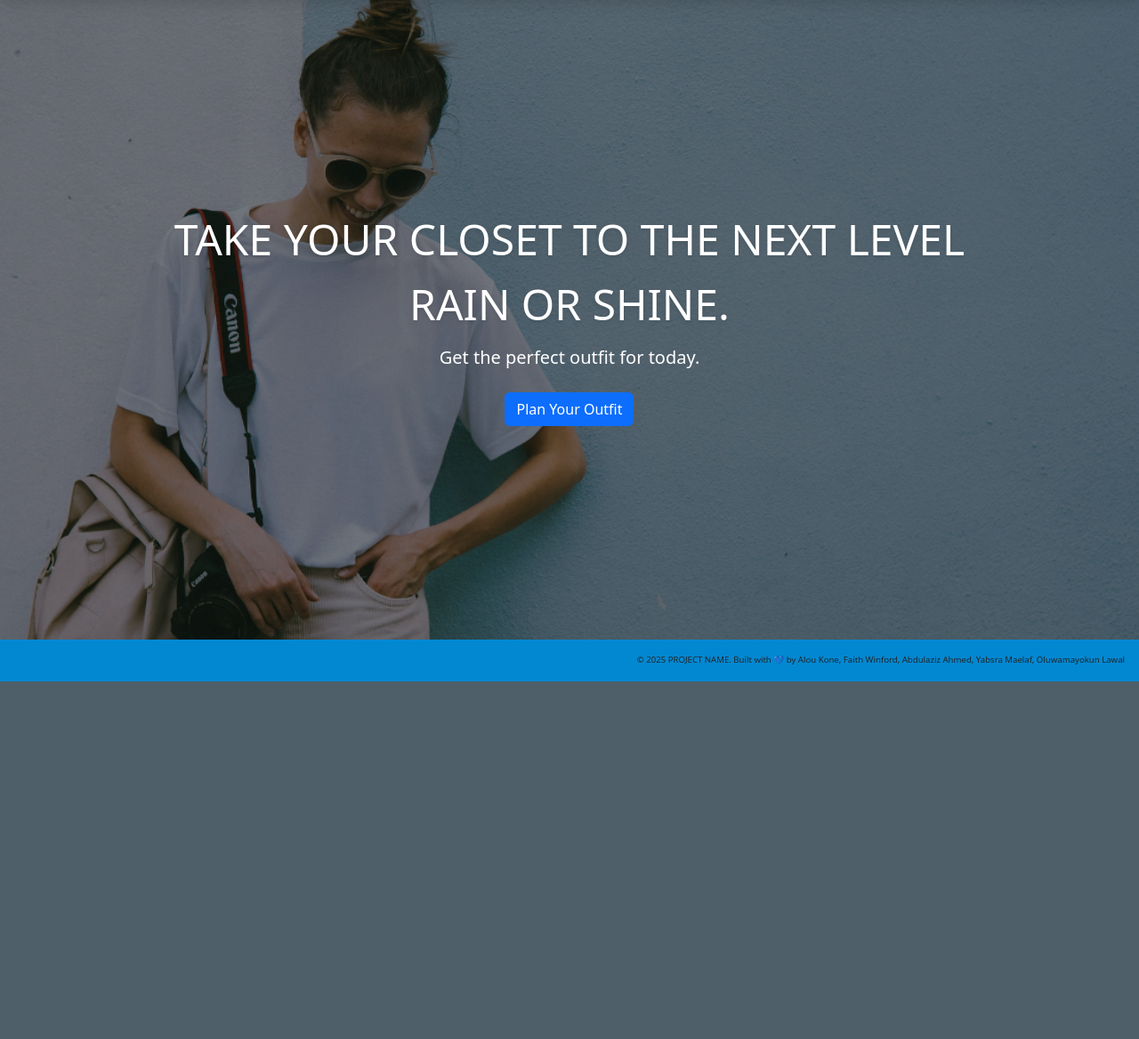
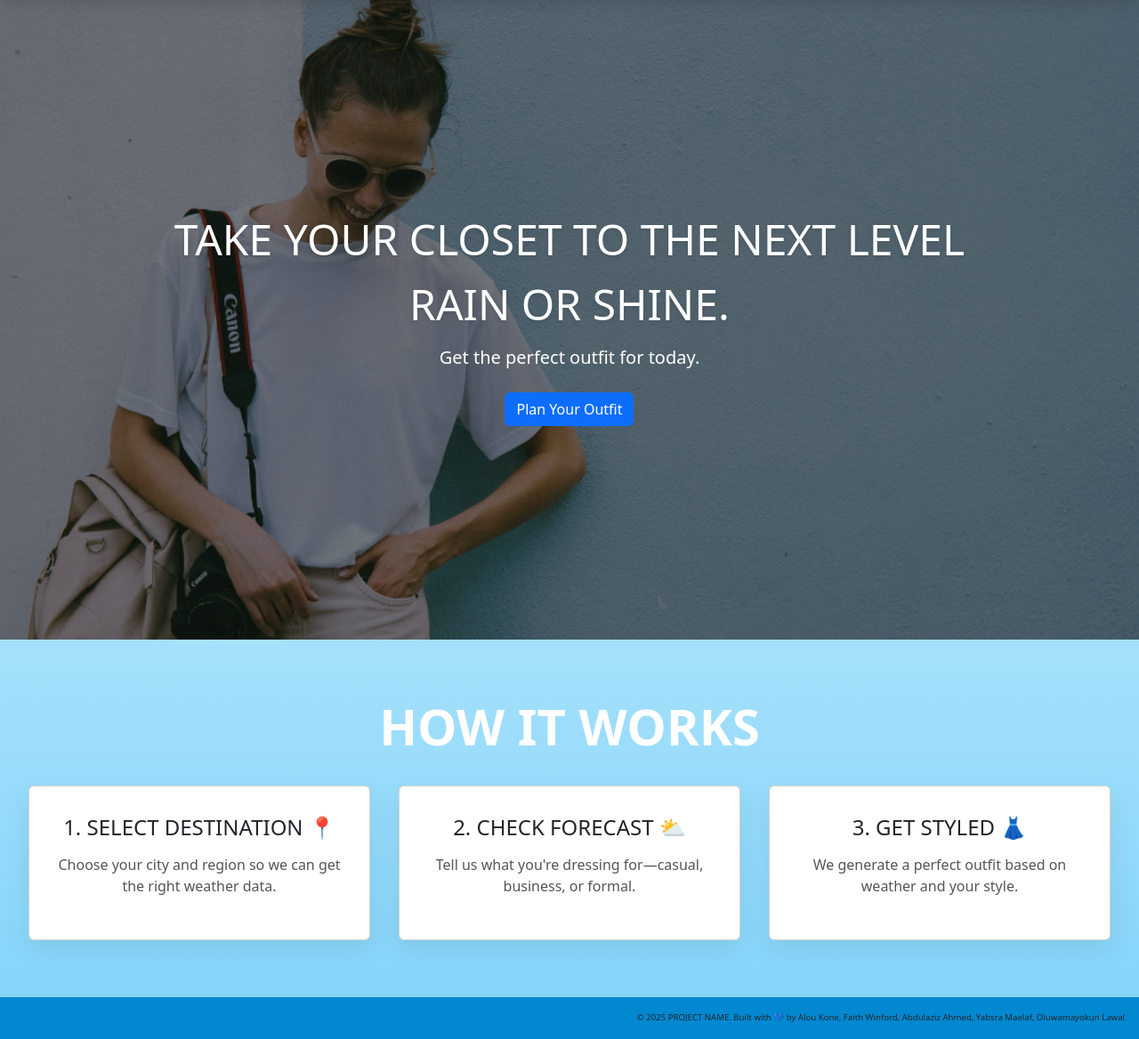
Before and after one commit to mayokunl/Weather-Based-Outfit-Planner, a Flask app: page / in a window 1280 px wide. Shown: the part 79-1247 px from the top of the page at 89% size. Before the commit the page ends 845 px from the top, so only its background shows below. Run offline with Flask 3, Linux system fonts and the light colour scheme.

Commit message:
Added home page cards

```diff
--- a/static/styles.css
+++ b/static/styles.css
@@ -198,11 +198,49 @@ button {
 
 button:hover {
   transform: translateY(-2px);
-  box-shadow: 0 8px 20px rgba(41, 182, 246, 0.4);
+  box-shadow: 0 8px 20px rgba(34, 142, 192, 0.4);
 }
 
 button:active {
   transform: translateY(0);
+}
+
+/* How it works section styling  */
+.how-it-works {
+  text-align: center;
+  padding: 4rem 2rem;
+}
+
+.how-it-works h2 {
+  color: white;
+  font-weight: 800;
+  font-size: 3.5rem;
+  margin-bottom: 2rem;
+}
+
+.cards {
+  display: flex;
+  justify-content: center;
+  gap: 2rem;
+  flex-wrap: wrap;
+}
+
+.card {
+  background: white;
+  padding: 2rem;
+  border-radius: 1.5rem;
+  box-shadow: 0 10px 30px rgba(0, 0, 0, 0.08);
+  max-width: 400px;
+  flex: 1;
+}
+
+.card h3 {
+  font-size: 1.5rem;
+  margin-bottom: 1rem;
+}
+
+.card p {
+  color: #555;
 }
 
 /* Select dropdown styling */
--- a/templates/home.html
+++ b/templates/home.html
@@ -11,4 +11,22 @@
       </div>
     </div>
   </div>
+
+  <section class="how-it-works">
+    <h2>HOW IT WORKS</h2>
+    <div class="cards">
+      <div class="card">
+        <h3>1. SELECT DESTINATION 📍</h3>
+        <p>Choose your city and region so we can get the right weather data.</p>
+      </div>
+      <div class="card">
+        <h3>2. CHECK FORECAST ⛅</h3>
+        <p>Tell us what you're dressing for—casual, business, or formal.</p>
+      </div>
+      <div class="card">
+        <h3>3. GET STYLED 👗</h3>
+        <p>We generate a perfect outfit based on weather and your style.</p>
+      </div>
+    </div>
+  </section>
 {% endblock %}
--- a/templates/login.html
+++ b/templates/login.html
@@ -44,7 +44,7 @@
                 </div>
                 <div class="form-group mt-2 mb-3">
                     {{ form.submit(class="btn btn-outline-secondary") }}
-                    <p>New user? <a href="{{ url_for('register') }}">Register</a></p>
+                    <p style="margin-top: 1rem;">New user? <a href="{{ url_for('register') }}">Register</a></p>
                 </div>
             </form>
         </div>
```
Lines whose indentation alone changed are shown as unchanged.
